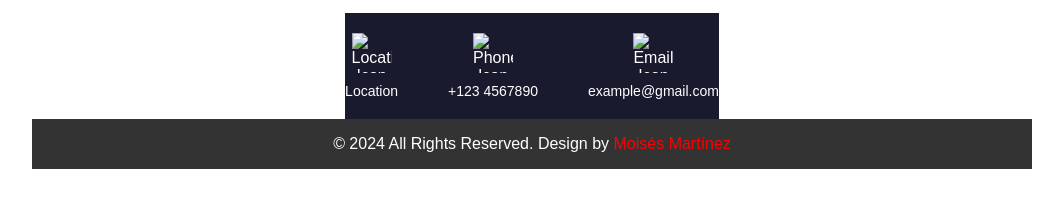
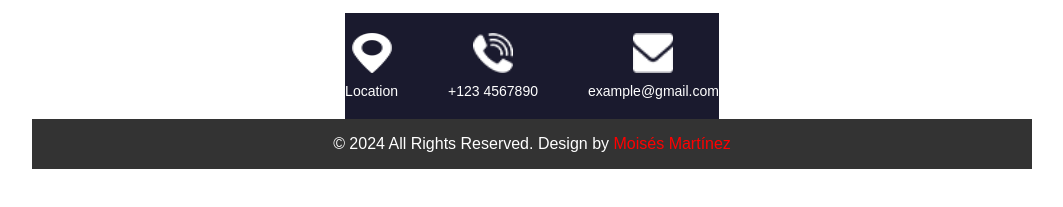
Before and after one commit to GonzaloArtinano/my_first_web_page_2024, a plain HTML site: page activity_iii/index.html in a window 1280 px wide. Shown: the part 169-376 px from the top of the page, without its empty margins (108-1171 px from the left). Drawn offline with Linux system fonts and the light colour scheme.

Commit message:
Adding content in html and images folder

```diff
--- a/activity_iii/index.html
+++ b/activity_iii/index.html
@@ -147,15 +147,15 @@
     <div class="menu">
         <div class="menu-content">
             <div class="menu-item">
-                <img src="./images/location-white.png" alt="Location Icon" class="menu-icon" />
+                <img src="../images/location-white.png" alt="Location Icon" class="menu-icon" />
                 <p>Location</p>
             </div>
             <div class="menu-item">
-                <img src="./images/telephone-white.png" alt="Phone Icon" class="menu-icon" />
+                <img src="../images/telephone-white.png" alt="Phone Icon" class="menu-icon" />
                 <p>+123 4567890</p>
             </div>
             <div class="menu-item">
-                <img src="./images/envelope-white.png" alt="Email Icon" class="menu-icon" />
+                <img src="../images/envelope-white.png" alt="Email Icon" class="menu-icon" />
                 <p>example@gmail.com</p>
             </div>
         </div>
```
